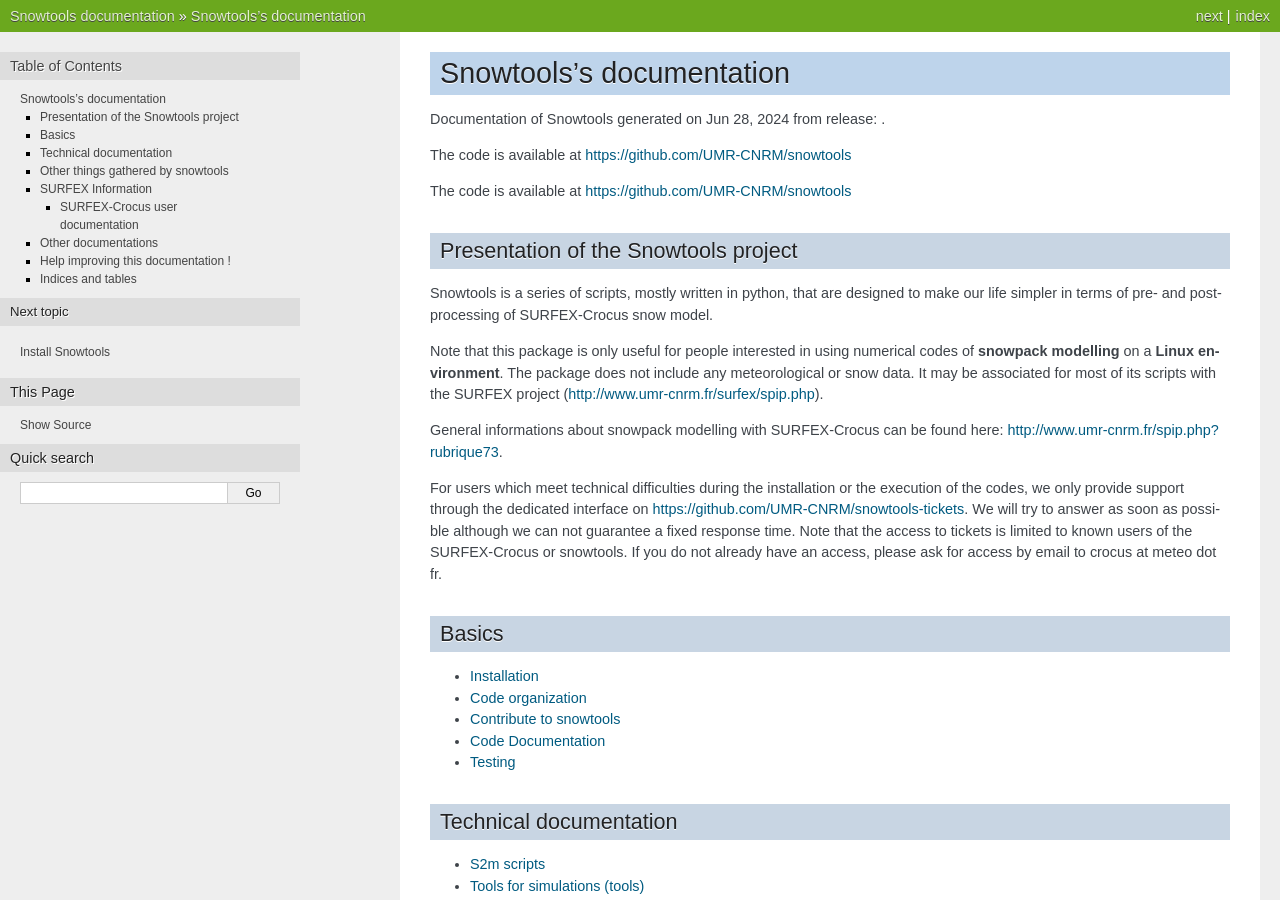
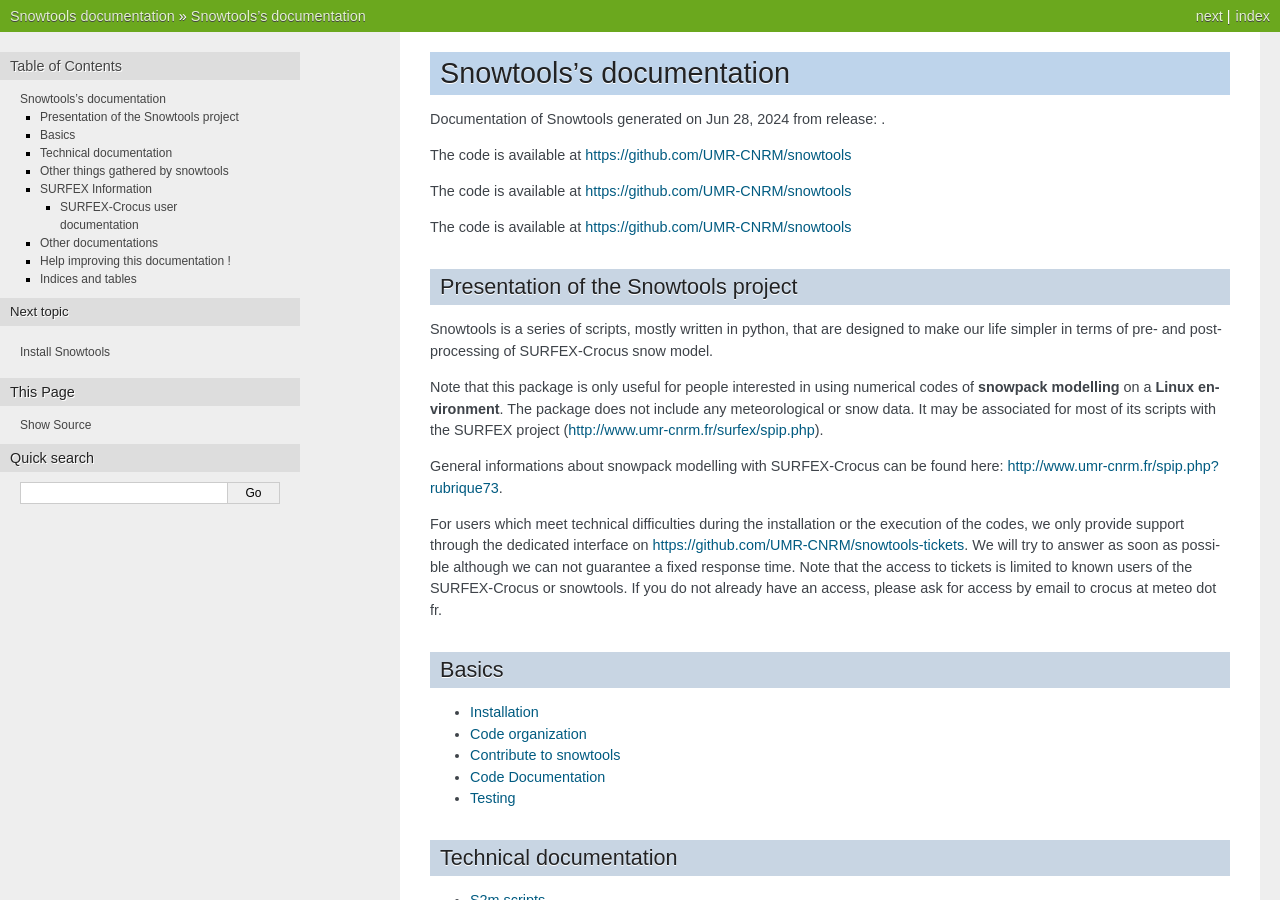
Before and after one commit to UMR-CNRM/snowtools, a Sphinx documentation site: the page built from doc/source/index.rst, in a window 1280 px wide and 900 px high. Built offline with Sphinx 7.4.7, drawn with Linux system fonts in a browser that asks for light colours; formulas are drawn with MathJax 3.

Commit message:
Documentation: Improve install and link to github on main page

```diff
--- a/doc/source/index.rst
+++ b/doc/source/index.rst
@@ -2,6 +2,8 @@ Snowtools's |version| documentation
 ===================================
 
 Documentation of Snowtools |version| generated on |today| from release: |release|.
+
+The code is available at https://github.com/UMR-CNRM/snowtools
 
 The code is available at https://github.com/UMR-CNRM/snowtools
 
```
